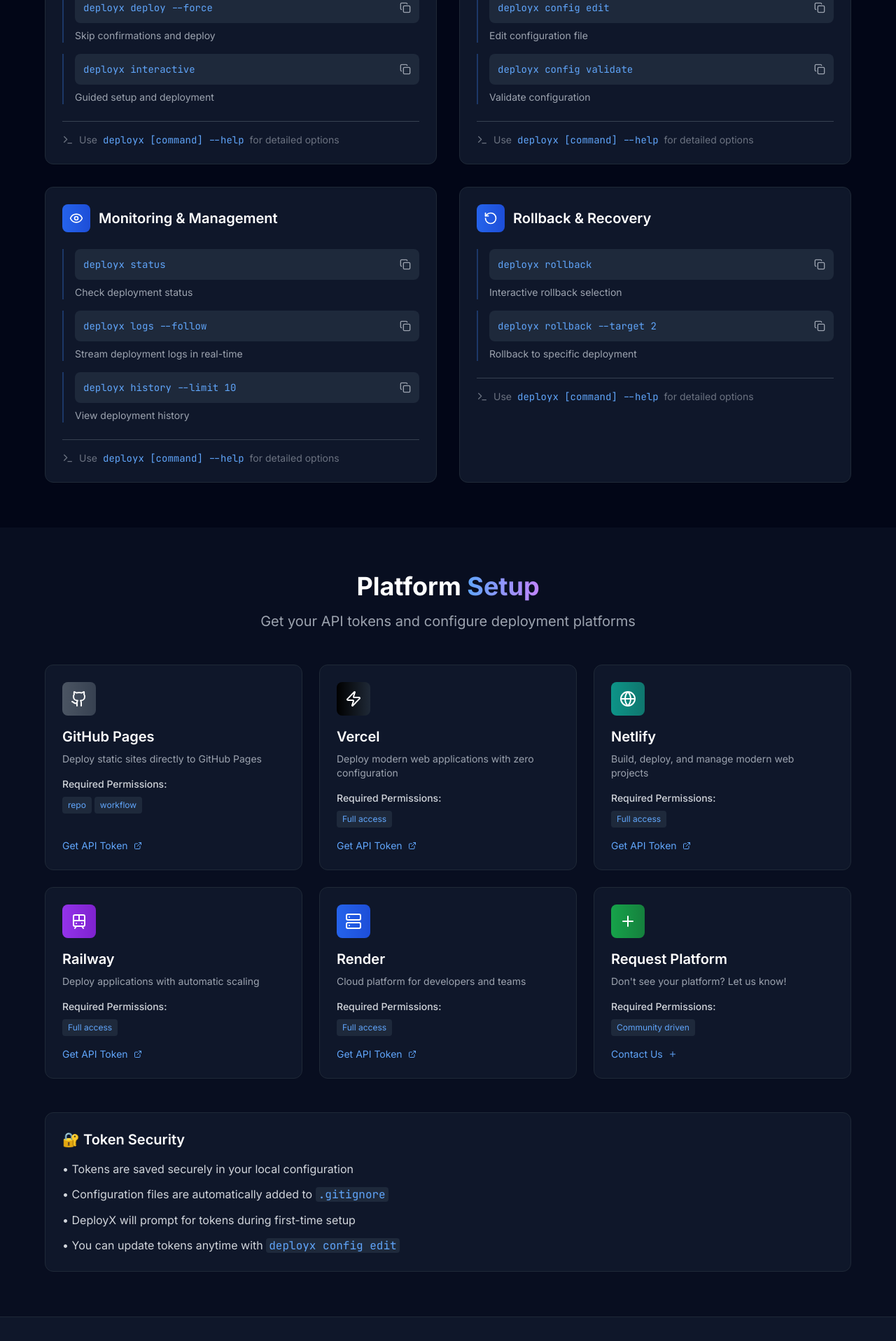
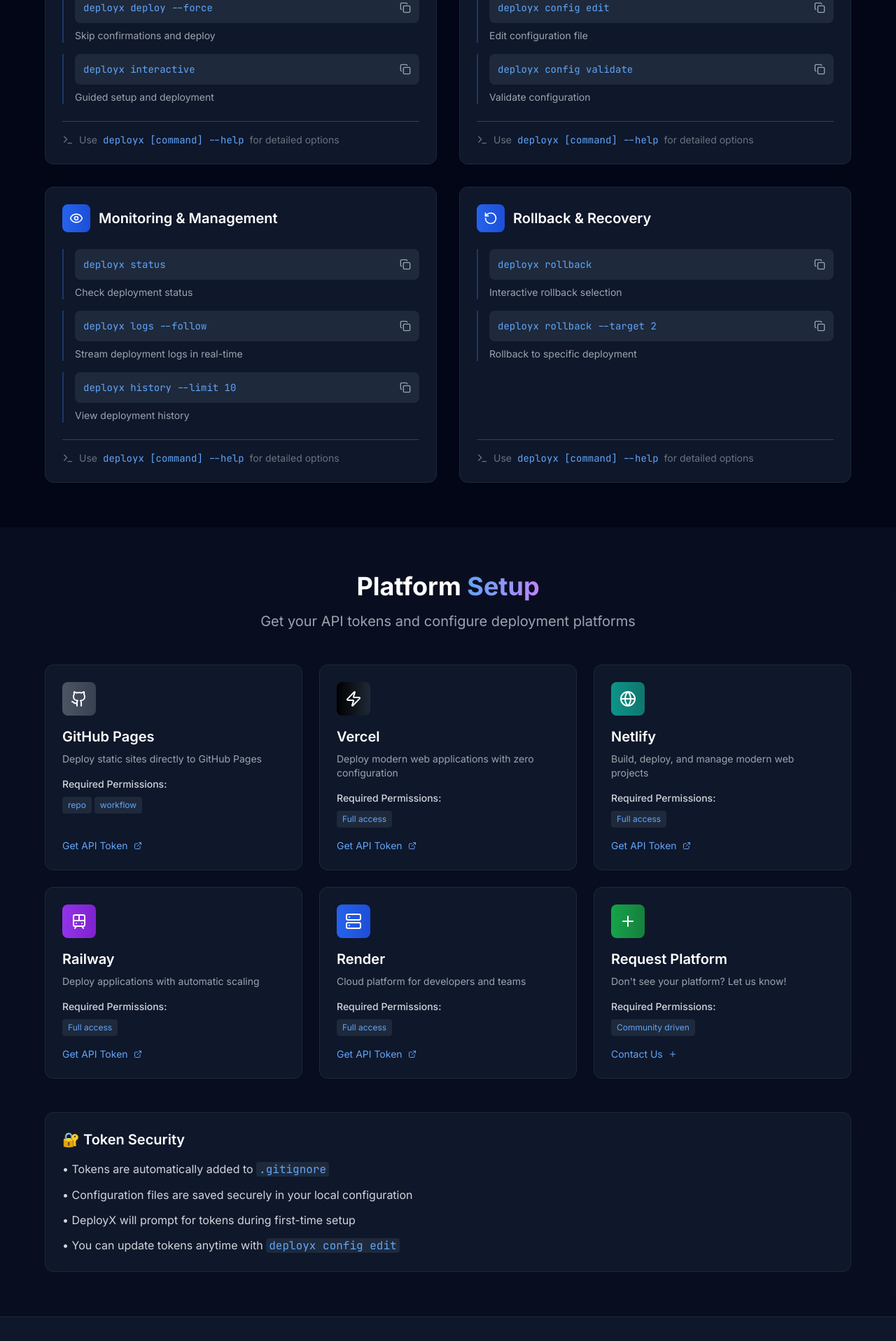
Before and after one commit to Adelodunpeter25/deployx-frontend, a React (Vite) app: page /docs in a window 1280 px wide. Shown: the part 1698-3615 px from the top of the page at 70% size. Built offline with nearby package versions, Linux system fonts and the light colour scheme.

Commit message:
fixed JSX structure errors

```diff
--- a/src/components/CommandReference.tsx
+++ b/src/components/CommandReference.tsx
@@ -107,13 +107,13 @@
           </p>
         </motion.div>
 
-        <div className="grid md:grid-cols-2 gap-8">
+        <div className="grid md:grid-cols-2 gap-8 items-stretch">
           {commandCategories.map((category, categoryIndex) => {
             const Icon = category.icon
             return (
               <motion.div
                 key={category.title}
-                className="card"
+                className="card h-full flex flex-col"
                 initial={{ opacity: 0, y: 30 }}
                 animate={{ opacity: 1, y: 0 }}
                 transition={{ duration: 0.6, delay: categoryIndex * 0.1 }}
@@ -125,7 +125,7 @@
                   <h3 className="text-xl font-semibold text-white">{category.title}</h3>
                 </div>
 
-                <div className="space-y-4">
+                <div className="space-y-4 flex-grow">
                   {category.commands.map((cmd, index) => (
                     <div key={index} className="border-l-2 border-primary-500/30 pl-4">
                       <div className="bg-dark-800 rounded-lg p-3 mb-2 flex items-center justify-between gap-3">
--- a/src/components/PlatformGuides.tsx
+++ b/src/components/PlatformGuides.tsx
@@ -75,6 +75,48 @@
         <div className="grid md:grid-cols-2 lg:grid-cols-3 gap-6 items-stretch">
           {platforms.map((platform, index) => {
             const Icon = platform.icon
+
+            if (platform.isInternal) {
+              return (
+                <Link key={platform.name} to={platform.tokenUrl}>
+                  <motion.div
+                    className="card group hover:scale-105 h-full flex flex-col cursor-pointer"
+                    initial={{ opacity: 0, y: 30 }}
+                    animate={{ opacity: 1, y: 0 }}
+                    transition={{ duration: 0.6, delay: index * 0.1 }}
+                  >
+                    <div className={`w-12 h-12 bg-gradient-to-r ${platform.color} rounded-lg flex items-center justify-center mb-4`}>
+                      <Icon className="w-6 h-6 text-white" />
+                    </div>
+
+                    <h3 className="text-xl font-semibold mb-2 text-white">
+                      {platform.name}
+                    </h3>
+
+                    <p className="text-gray-400 mb-4 text-sm">
+                      {platform.description}
+                    </p>
+
+                    <div className="mb-4 flex-grow">
+                      <h4 className="text-sm font-medium text-gray-300 mb-2">Required Permissions:</h4>
+                      <div className="flex flex-wrap gap-1">
+                        {platform.permissions.map((permission, i) => (
+                          <span key={i} className="bg-dark-800 text-primary-400 text-xs px-2 py-1 rounded">
+                            {permission}
+                          </span>
+                        ))}
+                      </div>
+                    </div>
+
+                    <div className="inline-flex items-center gap-2 text-primary-400 hover:text-primary-300 text-sm transition-colors">
+                      Contact Us
+                      <Plus className="w-3 h-3" />
+                    </div>
+                  </motion.div>
+                </Link>
+              )
+            }
+
             return (
               <motion.div
                 key={platform.name}
@@ -106,15 +148,6 @@
                   </div>
                 </div>
 
-                {platform.isInternal ? (
-                  <Link
-                    to={platform.tokenUrl}
-                    className="inline-flex items-center gap-2 text-primary-400 hover:text-primary-300 text-sm transition-colors"
-                  >
-                    Contact Us
-                    <Plus className="w-3 h-3" />
-                  </Link>
-                ) : (
                 <a
                   href={platform.tokenUrl}
                   target="_blank"
@@ -124,7 +157,6 @@
                   Get API Token
                   <ExternalLink className="w-3 h-3" />
                 </a>
-                )}
               </motion.div>
             )
           })}
@@ -138,8 +170,8 @@
         >
           <h3 className="text-xl font-semibold mb-4 text-white">🔐 Token Security</h3>
           <div className="space-y-3 text-gray-300">
-            <p>• Tokens are saved securely in your local configuration</p>
-            <p>• Configuration files are automatically added to <code className="text-primary-400 bg-dark-800 px-1 rounded">.gitignore</code></p>
+            <p>• Tokens are automatically added to <code className="text-primary-400 bg-dark-800 px-1 rounded">.gitignore</code></p>
+            <p>• Configuration files are saved securely in your local configuration</p>
             <p>• DeployX will prompt for tokens during first-time setup</p>
             <p>• You can update tokens anytime with <code className="text-primary-400 bg-dark-800 px-1 rounded">deployx config edit</code></p>
           </div>
```
Lines whose indentation alone changed are shown as unchanged.
